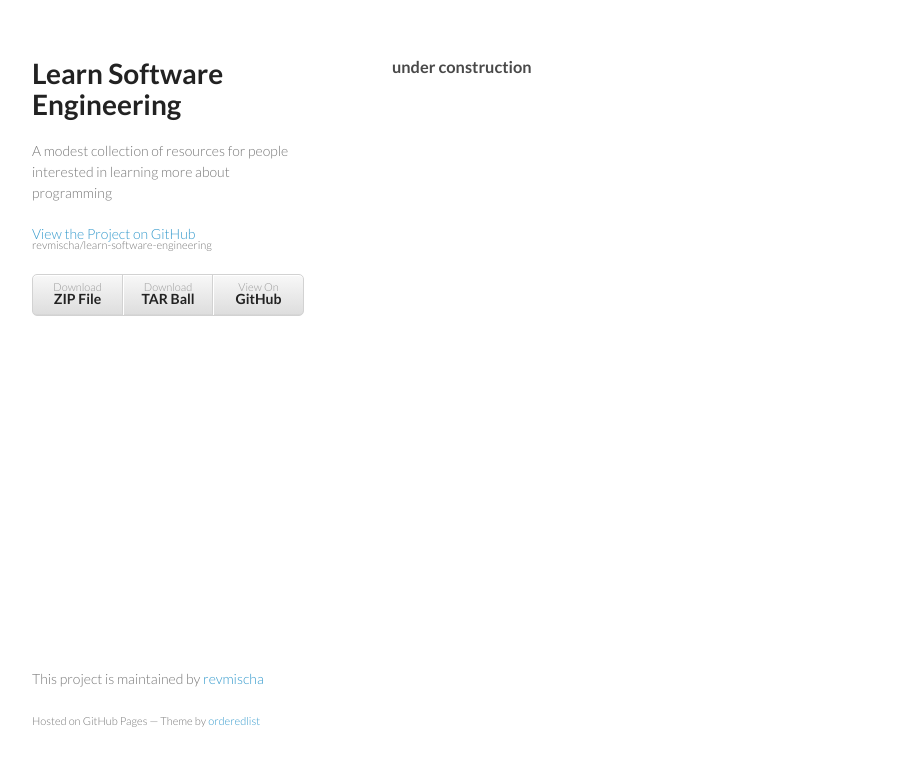
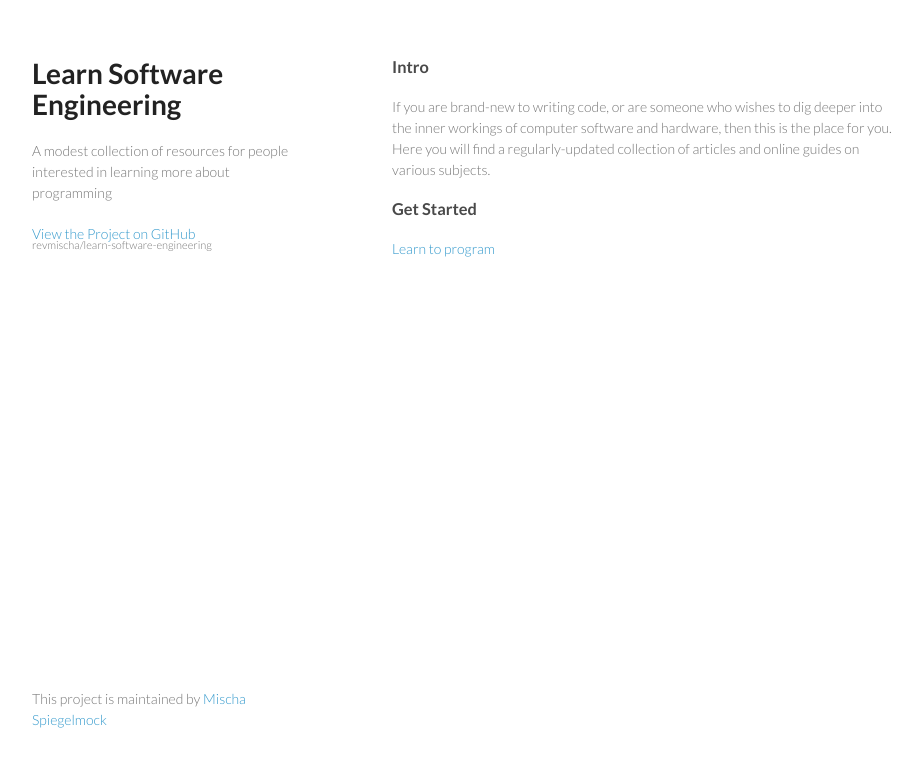
Before and after one commit to revmischa/learn-software-engineering, a plain HTML site: page index.html in a window 1280 px wide. Shown: the whole page, without its empty margins (178-1100 px from the left). Drawn offline with Linux system fonts and the light colour scheme.

Commit message:
new homepage

```diff
--- a/index.html
+++ b/index.html
@@ -19,20 +19,19 @@
         <p>A modest collection of resources for people interested in learning more about programming</p>
 
         <p class="view"><a href="https://github.com/revmischa/learn-software-engineering">View the Project on GitHub <small>revmischa/learn-software-engineering</small></a></p>
-
-
-        <ul>
-          <li><a href="https://github.com/revmischa/learn-software-engineering/zipball/master">Download <strong>ZIP File</strong></a></li>
-          <li><a href="https://github.com/revmischa/learn-software-engineering/tarball/master">Download <strong>TAR Ball</strong></a></li>
-          <li><a href="https://github.com/revmischa/learn-software-engineering">View On <strong>GitHub</strong></a></li>
-        </ul>
       </header>
       <section>
-        <h3>under construction</h3>
+        <h3>Intro</h3>
+        <p>
+            If you are brand-new to writing code, or are someone who wishes to dig deeper into the inner workings of computer software and hardware, then this is the place for you. Here you will find a regularly-updated collection of articles and online guides on various subjects.
+        </p>
+        <h3>Get Started</h3>
+        <p>
+            <a href="https://github.com/revmischa/learn-software-engineering/wiki/Learn-To-Program">Learn to program</a>
+        </p>
       </section>
       <footer>
-        <p>This project is maintained by <a href="https://github.com/revmischa">revmischa</a></p>
-        <p><small>Hosted on GitHub Pages &mdash; Theme by <a href="https://github.com/orderedlist">orderedlist</a></small></p>
+        <p>This project is maintained by <a href="https://github.com/revmischa">Mischa Spiegelmock</a></p>
       </footer>
     </div>
     <script src="javascripts/scale.fix.js"></script>
```
